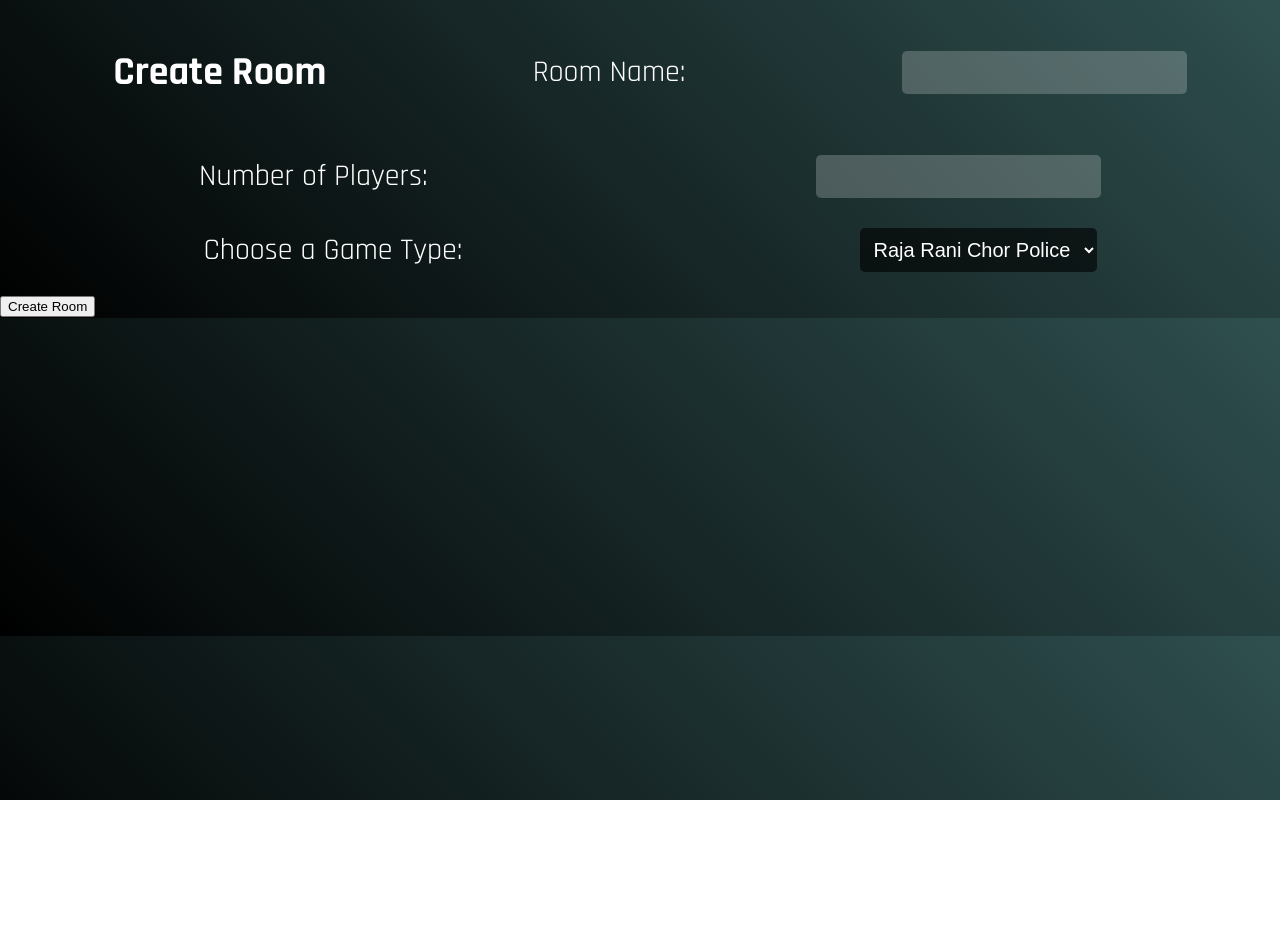
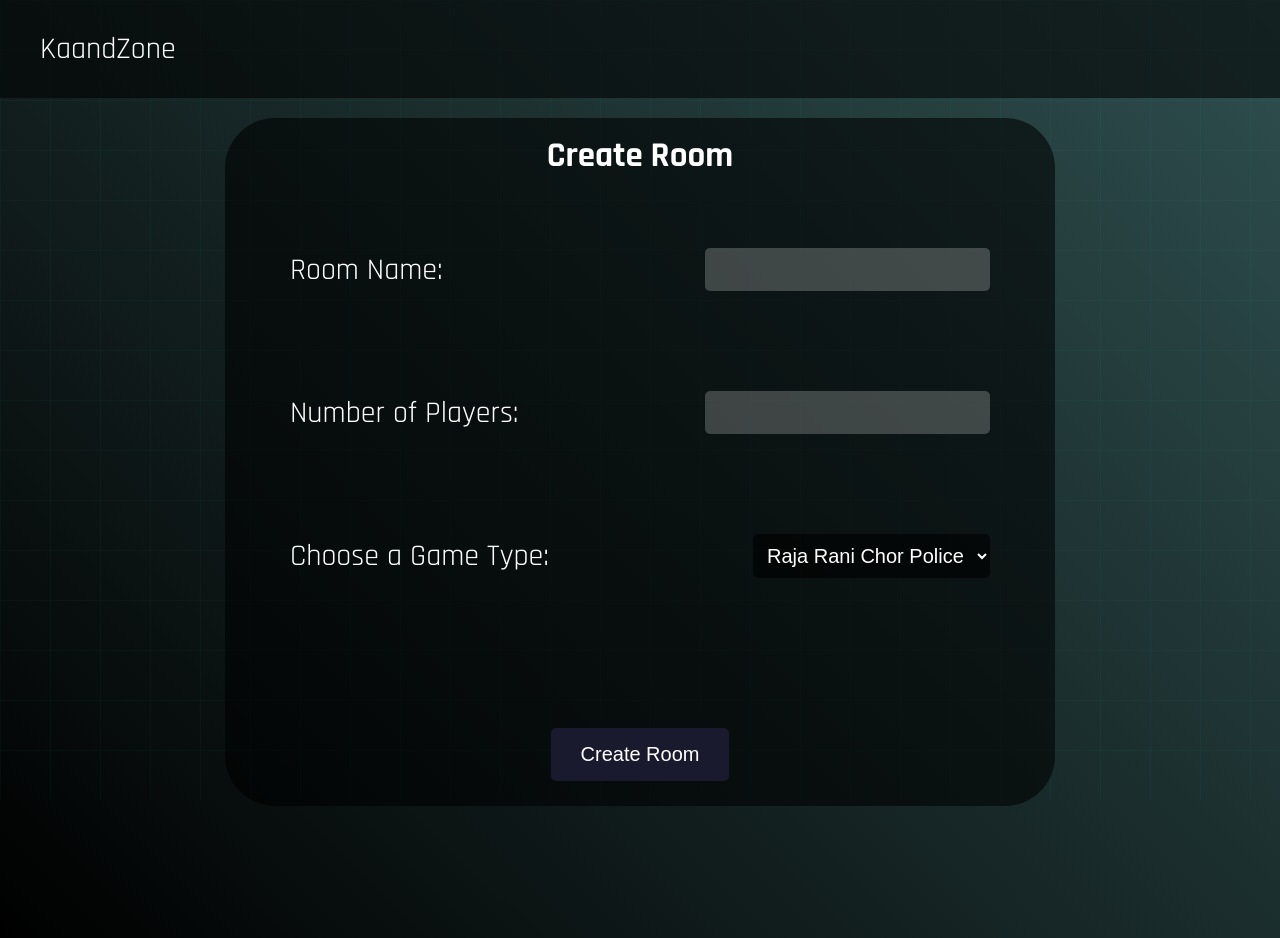
Before and after one commit to Sankalp-Dawada/KaandZone, a React (Vite) app: page /create-room in a window 1280 px wide. Before the commit the page ends 800 px from the top, so only its background shows below. Built offline with nearby package versions, Linux system fonts and the light colour scheme.

Commit message:
updated ui of Create Room

```diff
--- a/src/pages/AdminLogin.tsx
+++ b/src/pages/AdminLogin.tsx
@@ -42,9 +42,9 @@ function AdminLogin() {
         <div className="grid-overlay"></div>
       </div>
       <div className="content-wrapper">
-        <div className="flex-column">
-          <h1>Admin Login</h1>
-          <div className="flex-row">
+        <div className="login-column">
+          <header className='login-header'>Admin Login</header>
+          <div className="login-row">
             <label htmlFor="email">Email: </label>
             <input
               type="text"
@@ -55,8 +55,8 @@ function AdminLogin() {
               onChange={(e) => setEmail(e.target.value)}
             />
           </div>
-          <div className="flex-row">
-            <label htmlFor="password">Password:</label>
+          <div className="login-row">
+            <label htmlFor="password">Password: </label>
             <input
               type="password"
               id="password"
@@ -66,9 +66,11 @@ function AdminLogin() {
               onChange={(e) => setPassword(e.target.value)}
             />
           </div>
+          <div className='login-button'>
           <button className="login" type="button" onClick={handleLogin}>
             Login
           </button>
+          </div>
         </div>
       </div>
     </>
--- a/src/pages/CreateRoom.tsx
+++ b/src/pages/CreateRoom.tsx
@@ -1,12 +1,23 @@
 import React, { useState } from "react";
+import Header from "../components/Header";
+import "../styles/CreateRoom.css";
 
 function CreateRoom() {
     const [selectedGame, setSelectedGame] = useState("Raja Rani Chor Police");
 
     return (
-        <div flex-column>
-            <div className="flex-row">
-                <h1>Create Room</h1>
+        <>
+            <Header />
+            <div className="background-effects">
+                <div className="grid-overlay"></div>
+                {/* <div className="glow-orb glow-orb-1"></div>
+                <div className="glow-orb glow-orb-2"></div>
+                <div className="glow-orb glow-orb-3"></div> */}
+            </div>
+            <div className="content-wrapper">
+                <div className="create-room-column">
+                    <header className="create-room-header">Create Room</header>
+                    <div className="create-room-row">
                         <label htmlFor="room-name">Room Name: </label>
                         <input
                             type="text"
@@ -15,7 +26,7 @@ function CreateRoom() {
                             required />
                     </div>
 
-            <div className="flex-row">
+                    <div className="create-room-row">
                         <label htmlFor="Numberofplayers">Number of Players: </label>
                         <input
                             type="number"
@@ -24,7 +35,7 @@ function CreateRoom() {
                             required />
                     </div>
 
-            <div className="flex-row">
+                    <div className="create-room-row">
                         <label htmlFor="game-name">Choose a Game Type: </label>
                         <select
                             name="game-name"
@@ -38,12 +49,12 @@ function CreateRoom() {
                             <option value="Answer the question">Answer the Question</option>
                         </select>
                     </div>
-
+                    <div className="create-room-row">
                         {
                             selectedGame === "Night Mafia"
                             &&
                             <>
-                    <h2>Night Mafia</h2>
+                                {/* <h2>Night Mafia</h2> */}
                                 <label htmlFor="NumberofMafia">Number of Mafia: </label>
                                 <select name="NumberofMafia" id="NumberofMafia">
                                     <option value="1">1</option>
@@ -57,7 +68,7 @@ function CreateRoom() {
                             selectedGame === "Answer the question"
                             &&
                             <>
-                    <h2>Answer the Question</h2>
+                                {/* <h2>Answer the Question</h2> */}
                                 <label htmlFor="NumberofImposters">Number of Imposters: </label>
                                 <select name="NumberofImposters" id="NumberofImposters">
                                     <option value="1">1</option>
@@ -67,12 +78,19 @@ function CreateRoom() {
                                 </select>
                             </>
                         }
-            <button onClick={()=>{
+
+                    </div>
+
+                    <div className="button-center">
+                        <button className="create-room-button" onClick={() => {
                             window.location.href = '/';
                         }}>Create Room</button>
-
+                    </div>
 
                 </div>
+            </div>
+
+        </>
     )
 }
 export default CreateRoom;
--- a/src/pages/UserLogin.tsx
+++ b/src/pages/UserLogin.tsx
@@ -14,10 +14,10 @@ function UserLogin() {
                 <div className="grid-overlay"></div>
             </div>
             <div className="content-wrapper">
-                <div className='flex-column'>
-                    <h1>User Login</h1>
+                <div className='login-column'>
+                    <header className='login-header'>User Login</header>
                     <form>
-                        <div className='flex-row'>
+                        <div className='login-row'>
                             <label htmlFor="username">Username:</label>
                             <input
                                 type="text"
@@ -28,11 +28,12 @@ function UserLogin() {
                                 onChange={e => setUsername(e.target.value)}
                             />
                         </div>
-                        <label htmlFor="Enter Username" hidden>Enter Username</label>
+                        {/* <label htmlFor="Enter Username" hidden>Enter Username</label> */}
+                        <div className="login-button">
                             <button
                                 className='login'
                                 type="button"
-                            onClick={ async () => {
+                                onClick={async () => {
                                     if (username.trim() !== '')
                                         try {
                                             const user: User = { username };
@@ -48,6 +49,7 @@ function UserLogin() {
                                 }}>
                                 Login
                             </button>
+                        </div>
                     </form>
                 </div>
 
--- /dev/null
+++ b/src/styles/CreateRoom.css
@@ -0,0 +1,44 @@
+.create-room-column {
+    display: flex;
+    flex-direction: column;
+    background-color: #00000093;
+    padding: 15px;
+    margin: auto;
+    border-radius: 50px;
+    width: 80%;
+    max-width: 800px;
+}
+.button-center{
+    display: flex;
+    justify-content: center;
+    align-items: center;
+    padding-bottom: 10px;
+}
+.create-room-button {
+    background-color: #1a1a2e;
+    color: white;
+    padding: 15px 30px;
+    border: none;
+    border-radius: 5px;
+    font-size: 20px;
+    cursor: pointer;
+    transition: background-color 0.3s ease;
+}
+.create-room-button:hover {
+    background-color: #16213e;
+}
+.create-room-header{
+    text-align: center;
+    color: white;
+    font-size: 35px;
+    font-weight: bold;
+    margin-bottom: 20px;
+}
+.create-room-row{
+    display: flex;
+    flex-direction: row;
+    justify-content: space-between;
+    align-items: center;
+    margin: 30px;
+    padding: 20px;
+}
--- a/src/styles/Header.css
+++ b/src/styles/Header.css
@@ -1,4 +1,4 @@
-header{
+.game-header{
     background-color: #00000093;
     padding: 30px;
     text-align: center;
--- a/src/styles/Login.css
+++ b/src/styles/Login.css
@@ -1,8 +1,8 @@
-.flex-column {
+.login-column {
     display: flex;
     flex-direction: column;
-    justify-content: center;
-    align-items: center;
+    /* justify-content: center;    */
+    /* align-items: center; */
     background-color: #00000093;
     padding: 15px;
     margin: auto;
@@ -10,14 +10,13 @@
     width: 80%;
     max-width: 800px;
 }
-.flex-row {
+.login-row {
     display: flex;
     flex-direction: row;
-    justify-content: space-around;
+    justify-content: space-between;
     align-items: center;
-    width: 100%;
-    margin: 10px 0;
     padding: 10px;
+    margin: 15px;
 }
 .login{
     background-color: #0000009f;
@@ -38,3 +37,16 @@ input{
     border-radius: 5px;
     font-size: 20px;
 }
+.login-button{
+    display: flex;
+    justify-content: center;
+    align-items: center;
+    height: 100px;
+}
+.login-header{
+    text-align: center;
+    color: white;
+    font-size: 35px;
+    font-weight: bold;
+    margin-bottom: 15px;
+}
```
Lines whose indentation alone changed are shown as unchanged.
